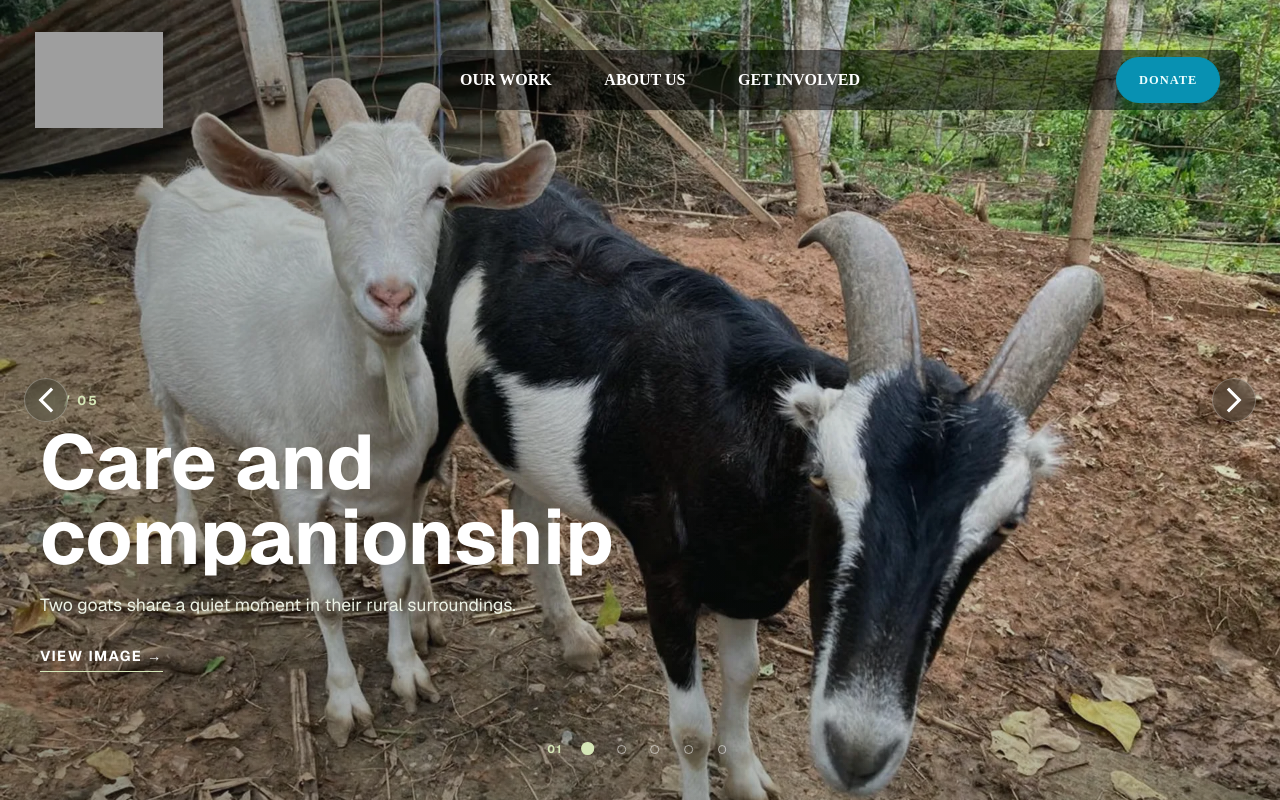
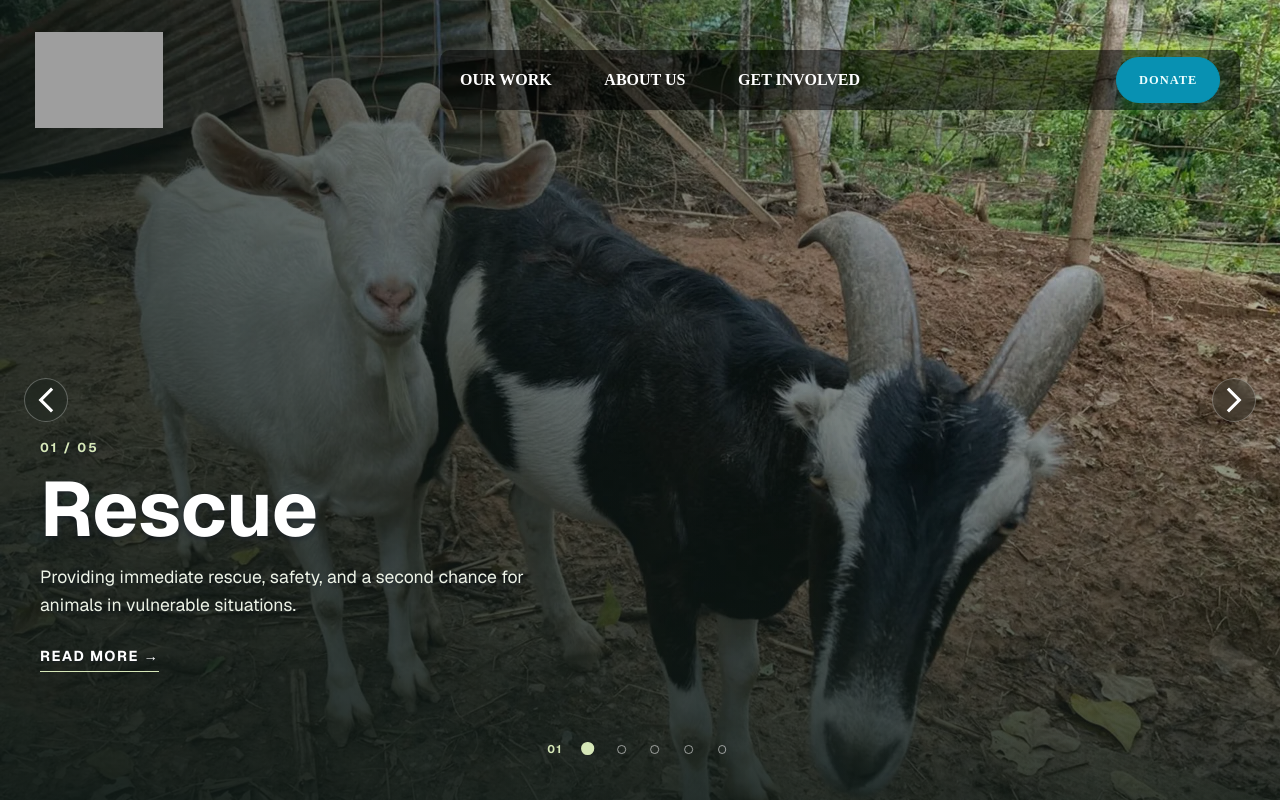
Before and after one commit to joseernestoroldan/mmf-wireframe, a Next.js app: page / in a window 1280 px wide. Built offline with nearby package versions, Linux system fonts and the light colour scheme; grey boxes are pictures that could not be loaded.

Commit message:
feat(carrousel): add slide transition effect and update content
Add fadeIn/fadeOut opacity transition when switching slides with
300ms duration. Improve gradient overlays and text-shadow for
better readability. Update carousel copy to reflect mission focus.

```diff
--- a/components/Carrousel/Carrousel.module.css
+++ b/components/Carrousel/Carrousel.module.css
@@ -32,11 +32,11 @@
   background:
     linear-gradient(
       90deg,
-      rgba(14, 25, 22, 0.36) 0%,
-      rgba(14, 25, 22, 0.22) 52%,
-      rgba(14, 25, 22, 0.14) 100%
+      rgba(14, 25, 22, 0.75) 0%,
+      rgba(14, 25, 22, 0.45) 50%,
+      rgba(14, 25, 22, 0.1) 100%
     ),
-    linear-gradient(0deg, rgba(14, 25, 22, 0.16) 0%, transparent 42%);
+    linear-gradient(0deg, rgba(14, 25, 22, 0.8) 0%, rgba(14, 25, 22, 0.3) 50%, transparent 100%);
 }
 
 .content {
@@ -47,6 +47,15 @@
   min-height: 100vh;
   margin: 0 auto;
   padding: 112px 0px 128px;
+  transition: opacity 300ms ease-in-out;
+}
+
+.fadeIn {
+  opacity: 1;
+}
+
+.fadeOut {
+  opacity: 0;
 }
 
 .counter {
@@ -55,6 +64,7 @@
   font-size: 12.8px;
   font-weight: 700;
   letter-spacing: 0.16em;
+  text-shadow: 0 1px 2px rgba(17, 24, 39, 0.5);
 }
 
 .title {
@@ -64,6 +74,7 @@
   font-size: clamp(40px, 6vw, 92px);
   font-weight: 700;
   line-height: 0.98;
+  text-shadow: 0 2px 6px rgba(17, 24, 39, 0.6);
 }
 
 .description {
@@ -72,6 +83,7 @@
   color: #edf3e6;
   font-size: 17.6px;
   line-height: 1.6;
+  text-shadow: 0 1px 4px rgba(17, 24, 39, 0.6);
 }
 
 .link {
@@ -84,6 +96,7 @@
   text-decoration: none;
   text-transform: uppercase;
   letter-spacing: 0.1em;
+  text-shadow: 0 1px 2px rgba(17, 24, 39, 0.5);
 }
 
 .link:hover,
--- a/components/Carrousel/Carrousel.tsx
+++ b/components/Carrousel/Carrousel.tsx
@@ -12,17 +12,23 @@ import Navbar from "../Navbar/Navbar";
 
 const Carrousel = () => {
   const [activeIndex, setActiveIndex] = useState(0);
+  const [isFading, setIsFading] = useState(false);
+
+  const changeSlide = (newIndex: number) => {
+    if (newIndex === activeIndex || isFading) return;
+    setIsFading(true);
+    setTimeout(() => {
+      setActiveIndex(newIndex);
+      setIsFading(false);
+    }, 300); // 300ms matches the CSS transition duration
+  };
 
   const showPrevious = () => {
-    setActiveIndex((currentIndex) =>
-      currentIndex === 0 ? carouselItems.length - 1 : currentIndex - 1,
-    );
+    changeSlide(activeIndex === 0 ? carouselItems.length - 1 : activeIndex - 1);
   };
 
   const showNext = () => {
-    setActiveIndex((currentIndex) =>
-      currentIndex === carouselItems.length - 1 ? 0 : currentIndex + 1,
-    );
+    changeSlide(activeIndex === carouselItems.length - 1 ? 0 : activeIndex + 1);
   };
 
   const activeItem = carouselItems[activeIndex];
@@ -39,7 +45,7 @@ const Carrousel = () => {
           sizes="100vw"
         />
         <div className={styles.scrim} />
-        <div className={styles.content}>
+        <div className={`${styles.content} ${isFading ? styles.fadeOut : styles.fadeIn}`}>
           <p className={styles.counter}>
             {String(activeIndex + 1).padStart(2, "0")} / {String(carouselItems.length).padStart(2, "0")}
           </p>
@@ -64,7 +70,7 @@ const Carrousel = () => {
             className={`${styles.dot} ${index === activeIndex ? styles.activeDot : ""}`}
             type="button"
             key={item.href}
-            onClick={() => setActiveIndex(index)}
+            onClick={() => changeSlide(index)}
             aria-label={`Show slide ${index + 1}: ${item.title}`}
             aria-current={index === activeIndex ? "true" : undefined}
           />
--- a/data/Carrousel.ts
+++ b/data/Carrousel.ts
@@ -1,32 +1,32 @@
 export const carouselItems = [
   {
-    title: "Care and companionship",
-    description: "Two goats share a quiet moment in their rural surroundings.",
-    link: "View image",
+    title: "Rescue",
+    description: "Providing immediate rescue, safety, and a second chance for animals in vulnerable situations.",
+    link: "Read More",
     href: "/carrousel/image01.webp",
   },
   {
-    title: "Learning through play",
-    description: "Creativity and joy are also part of the learning experience.",
-    link: "View image",
+    title: "Relief",
+    description: "Delivering essential resources, support, and relief to communities and animals affected by crises.",
+    link: "Read More",
     href: "/carrousel/image02.webp",
   },
   {
-    title: "Playmates",
-    description: "Two puppies discover the world together during an afternoon of play.",
-    link: "View image",
+    title: "Care Center (Nepal)",
+    description: "Our dedicated facility in Nepal offering rehabilitation, daily care, and a safe environment for animals in need.",
+    link: "Read More",
     href: "/carrousel/image03.webp",
   },
   {
-    title: "A participating community",
-    description: "People gather outdoors to take part in a community activity.",
-    link: "View image",
+    title: "Sanctuary (Michigan - Costa Rica)",
+    description: "Providing lifelong safe havens where rescued animals and communities can thrive together in harmony.",
+    link: "Read More",
     href: "/carrousel/image04.webp",
   },
   {
-    title: "A safe rest",
-    description: "A puppy sleeps peacefully among plants and materials from its surroundings.",
-    link: "View image",
+    title: "Donate",
+    description: "Your vital support fuels our rescue missions, relief efforts, and sanctuaries. Help us make a profound difference.",
+    link: "Read More",
     href: "/carrousel/image05.webp",
   },
 ];
```
